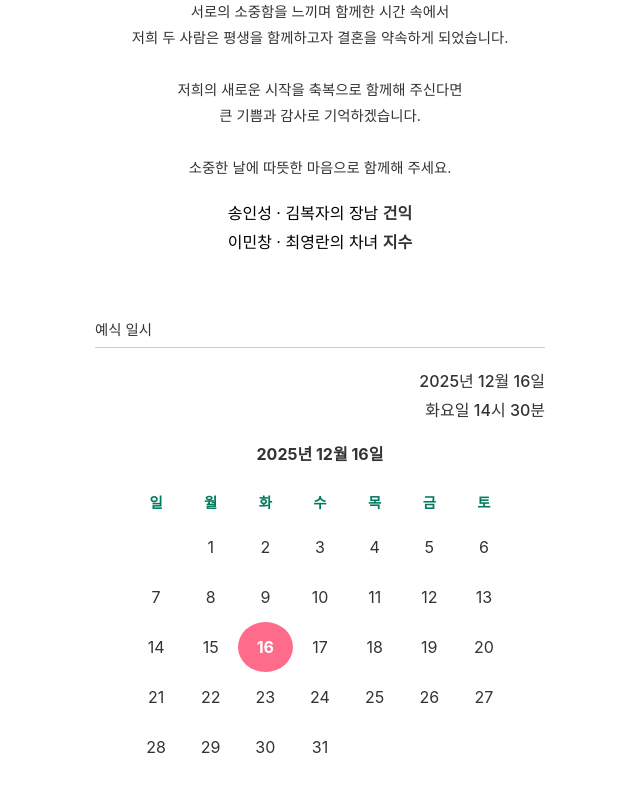
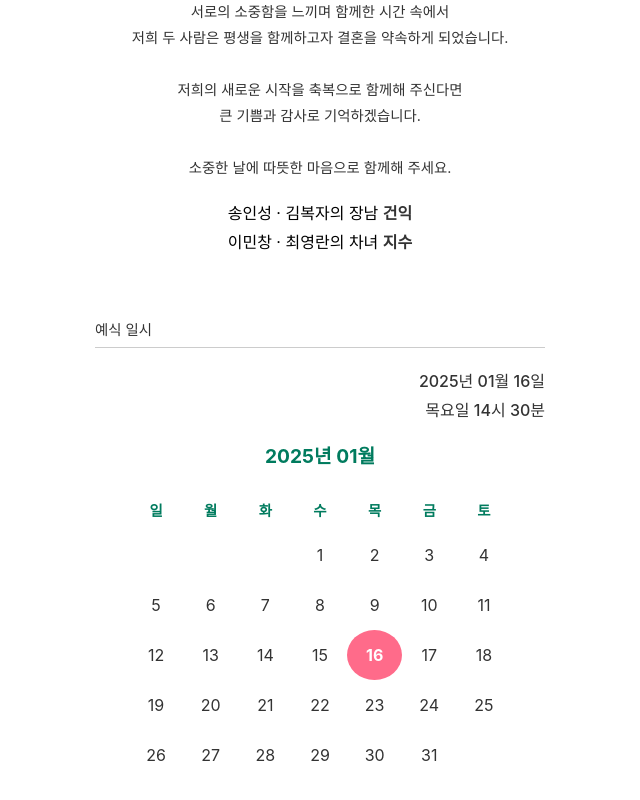
Before and after one commit to SongGeonIK/wedding-invitation, a React (Create React App) app: page / in a window 1280 px wide. Shown: the part 1066-1866 px from the top of the page, without its empty margins (320-960 px from the left). Built offline with nearby package versions, Linux system fonts and the light colour scheme.

Commit message:
1) css 모듈화 리펙토링 2) 기타 일부 수정

```diff
--- a/src/components/layout/WeddingInvitation.tsx
+++ b/src/components/layout/WeddingInvitation.tsx
@@ -1,4 +1,4 @@
-import './WeddingInvitation.css';
+import './WeddingInvitation.css'; // 글로벌 css
 import { Greeting } from '../sections/Greeting';
 import { Details } from '../sections/Details';
 import { Message } from '../sections/Message';
@@ -22,7 +22,7 @@ export function WeddingInvitation() {
     fatherName: '이민창',
     motherName: '최영란',
   };
-  const dateTime = '2025년 12월 16일 14시 30분'; // yyyy년 MM월 dd일 HH시 mm분
+  const dateTime = '2025년 01월 16일 14시 30분'; // yyyy년 MM월 dd일 HH시 mm분
   const location = '대한민국 어딘가겠지?';
   const greetingMessage = `서로의 소중함을 느끼며 함께한 시간 속에서\n저희 두 사람은 평생을 함께하고자 결혼을 약속하게 되었습니다.\n
                            저희의 새로운 시작을 축복으로 함께해 주신다면\n큰 기쁨과 감사로 기억하겠습니다.\n
--- a/src/components/sections/Greeting.css
+++ b/src/components/sections/Greeting.module.css
@@ -1,9 +1,9 @@
   /* 이미지 스타일 */
-  .image-container {
+  .imageContainer {
     margin-bottom: 20px; /* 이미지와 텍스트 간격 */
   }
 
-  .wedding-image {
+  .weddingImage {
     width: 180px; /* 이미지 크기 */
     height: auto;
     display: block;
--- a/src/components/sections/Greeting.tsx
+++ b/src/components/sections/Greeting.tsx
@@ -1,7 +1,7 @@
 import WeddingBell from '../../assets/images/wedding-bell.svg';
 import RoseFlower from '../../assets/images/rose-flower.svg';
 
-import './Greeting.css';
+import styles from './Greeting.module.css';
 
 type GreetingProps = {
   bride: string;
@@ -32,16 +32,16 @@ export function Greeting({
       </div>
 
       {/* 이미지 추가 */}
-      <div className="image-container">
-        <img src={RoseFlower} alt="웨딩 이미지" className="wedding-image" />
+      <div className={styles.imageContainer}>
+        <img src={RoseFlower} alt="웨딩 이미지" className={styles.weddingImage} />
       </div>
 
       {/* 초대 메시지 */}
-      <div className="body">
-        <p className="message">{message}</p>
+      <div className={styles.body}>
+        <p className={styles.message}>{message}</p>
 
         {/* 부모님 정보 */}
-        <div className="parents">
+        <div className={styles.parents}>
           <p>{parents.groomParents}의 {groomTitle} <strong>{groom}</strong></p>
           <p>{parents.brideParents}의 {brideTitle} <strong>{bride}</strong></p>
         </div>
--- a/src/components/sections/MainImage.css
+++ b/src/components/sections/MainImage.module.css
@@ -1,5 +1,5 @@
 /* 메인 이미지 컨테이너 */
-.main-image-container {
+.mainImageContainer {
   position: relative; /* 내부 요소 배치용 */
   width: 100%; /* 전체 화면 너비 */
   height: 100vh; /* 전체 화면 높이 */
@@ -11,7 +11,7 @@
 }
 
   /* 배경 이미지 */
-  .main-image {
+  .mainImage {
     position: absolute; /* 부모 컨테이너 기준으로 위치 */
     top: 0;
     left: 0;
@@ -22,7 +22,7 @@
   }
 
   /* 텍스트를 감싸는 불투명 컨테이너 */
-  .text-overlay-container {
+  .textOverlayContainer {
     position: absolute; /* 부모 기준으로 배치 */
     bottom: 0; /* 하단에 고정 */
     width: 100%; /* 텍스트 컨테이너가 전체 너비 차지 */
@@ -34,7 +34,7 @@
   }
 
   /* 이미지 대표 문구 */
-  .main-text {
+  .mainText {
     position: absolute; /* 부모 컨테이너 기준 위치 */
     top: 15%; /* 이미지 위쪽에서 15% 위치 */
     left: 50%; /* 가로 방향 중앙 */
@@ -55,7 +55,7 @@
   }
 
   /* 커플 이름 */
-  .couple-names {
+  .coupleNames {
     font-size: 2rem; /* 큰 텍스트 크기 */
     font-weight: normal; /* 텍스트 굵기 */
     color: #333333;
@@ -66,7 +66,7 @@
   }
 
   /* 세부 정보 텍스트 */
-  .details-text {
+  .detailsText {
     font-size: 0.9rem; /* 세부 텍스트 크기 */
     color: #333333;
     font-family: 'Malgun Gothic', sans-serif; /* 맑은 고딕 */
@@ -79,19 +79,19 @@
 
   /* 반응형 디자인 */
   @media (max-width: 768px) {
-    .main-text {
+    .mainText {
         font-size: 1rem; /* 모바일에서 텍스트 크기 줄이기 */
     }
 
-    .couple-names {
+    .coupleNames {
       font-size: 1.5rem; /* 모바일에서 커플 이름 크기 줄이기 */
     }
 
-    .details-text {
+    .detailsText {
       font-size: 0.8rem; /* 모바일에서 세부 텍스트 크기 줄이기 */
     }
 
-    .text-overlay-container {
+    .textOverlayContainer {
       padding: 15px 30px; /* 여백 줄이기 */
     }
   }
--- a/src/components/sections/MainImage.tsx
+++ b/src/components/sections/MainImage.tsx
@@ -1,4 +1,4 @@
-import './MainImage.css';
+import styles from './MainImage.module.css';
 import mainImage from '../../assets/images/main-image.jpg';
 
 type MainImageProps = {
@@ -10,12 +10,12 @@ type MainImageProps = {
 
 export function MainImage({ altText, mainText, coupleNames, detailsText}: MainImageProps) {
   return (
-    <div className="main-image-container">
-        <img src={mainImage} alt={altText} className="main-image" />
-        <p className="main-text">{mainText}</p>
-        <div className="text-overlay-container">
-            <p className="couple-names">{coupleNames}</p>
-            <p className="details-text">{detailsText}</p>
+    <div className={styles.mainImageContainer}>
+        <img src={mainImage} alt={altText} className={styles.mainImage} />
+        <p className={styles.mainText}>{mainText}</p>
+        <div className={styles.textOverlayContainer}>
+            <p className={styles.coupleNames}>{coupleNames}</p>
+            <p className={styles.detailsText}>{detailsText}</p>
         </div>
     </div>
   );
--- a/src/components/sections/WeddingDateTime.css
+++ b/src/components/sections/WeddingDateTime.module.css
@@ -1,10 +1,10 @@
 /* 날짜 및 시간 */
-.date-time-container {
+.dateTimeContainer {
   text-align: right;
   margin-bottom: 20px;
 }
 
-.date-text, .time-text {
+.dateText, .timeText {
   margin: 5px 0;
   font-size: 1rem;
   font-weight: 500;
@@ -12,7 +12,7 @@
 }
 
 /* 캘린더 컨테이너 스타일 */
-.calendar-container {
+.calendarContainer {
   text-align: center;
   margin-top: 20px;
 }
@@ -23,7 +23,7 @@
   margin: 0 auto;
 }
 
-.calendar-header {
+.calendarHeader {
   font-size: 0.9rem;
   font-weight: bold;
   color: #007b5e; /* 초록색 */
@@ -31,14 +31,14 @@
   text-align: center;
 }
 
-.calendar-header-title {
-  font-size: 1rem;
+.calendarHeaderTitle {
+  font-size: 1.2rem;
   font-weight: bold;
-  color: #333;
+  color: #007b5e;
   margin-bottom: 10px;
 }
 
-.calendar-day {
+.calendarDay {
   width: 40px;
   height: 40px;
   text-align: center;
@@ -47,15 +47,15 @@
   padding: 5px 0;
 }
 
-.normal-day {
+.normalDay {
   color: #333;
 }
 
-.empty-day {
+.emptyDay {
   background-color: transparent;
 }
 
-.selected-day {
+.selectedDay {
   width: 40px; /* 원의 가로 크기 */
   height: 40px; /* 원의 세로 크기 */
   background-color: #ff6b8a; /* 핑크색 배경 */
--- a/src/components/sections/WeddingDateTime.tsx
+++ b/src/components/sections/WeddingDateTime.tsx
@@ -1,4 +1,4 @@
-import './WeddingDateTime.css';
+import styles from './WeddingDateTime.module.css';
 
 type WeddingDateTimeProps = {
     year: number,
@@ -6,6 +6,10 @@ type WeddingDateTimeProps = {
     day: number,
     hour: number,
     minute: number,
+}
+
+function formatMonth(month: number) {
+    return String(month).padStart(2, "0");
 }
 
 export function WeddingDateTime({
@@ -24,25 +28,25 @@ export function WeddingDateTime({
             </div>
 
             {/* 날짜 및 시간 표시 */}
-            <div className="date-time-container">
-                <p className="date-text">{year}년 {month}월 {day}일</p>
-                <p className="time-text">
+            <div className={styles.dateTimeContainer}>
+                <p className={styles.dateText}>{year}년 {formatMonth(month)}월 {day}일</p>
+                <p className={styles.timeText}>
                     {dayOfWeekNames[new Date(year, month - 1, day).getDay()]}요일 {hour}시 {minute}분
                 </p>
             </div>
 
             {/* 캘린더 헤더 */}
-            <div className="calendar-container">
-                <div className="calendar-header-title">
-                    <p>{year}년 {month}월 {day}일</p>
+            <div className={styles.calendarContainer}>
+                <div className={styles.calendarHeaderTitle}>
+                    <p>{year}년 {formatMonth(month)}월</p>
                 </div>
 
                 {/* 캘린더 */}
-                <table className="calendar">
+                <table className={styles.calendar}>
                     <thead>
                         <tr>
                             {dayOfWeekNames.map((dayName) => (
-                                <th key={dayName} className="calendar-header">{dayName}</th>
+                                <th key={dayName} className={styles.calendarHeader}>{dayName}</th>
                             ))}
                         </tr>
                     </thead>
@@ -56,12 +60,12 @@ export function WeddingDateTime({
                                     return (
                                         <td
                                             key={dayIndex}
-                                            className={`calendar-day ${
+                                            className={`${styles.calendarDay} ${
                                                 currentDay === day
-                                                    ? 'selected-day'
+                                                    ? styles.selectedDay
                                                     : currentDay > 0 && currentDay <= daysInMonth
-                                                    ? 'normal-day'
-                                                    : 'empty-day'
+                                                    ? styles.normalDay
+                                                    : styles.emptyDay
                                             }`}
                                         >
                                             {currentDay > 0 && currentDay <= daysInMonth
--- /dev/null
+++ b/src/types/cssmodules.d.ts
@@ -0,0 +1,4 @@
+declare module '*.module.css' {
+    const classes: { [key: string]: string };
+    export default classes;
+  }
```
Lines whose indentation alone changed are shown as unchanged.
